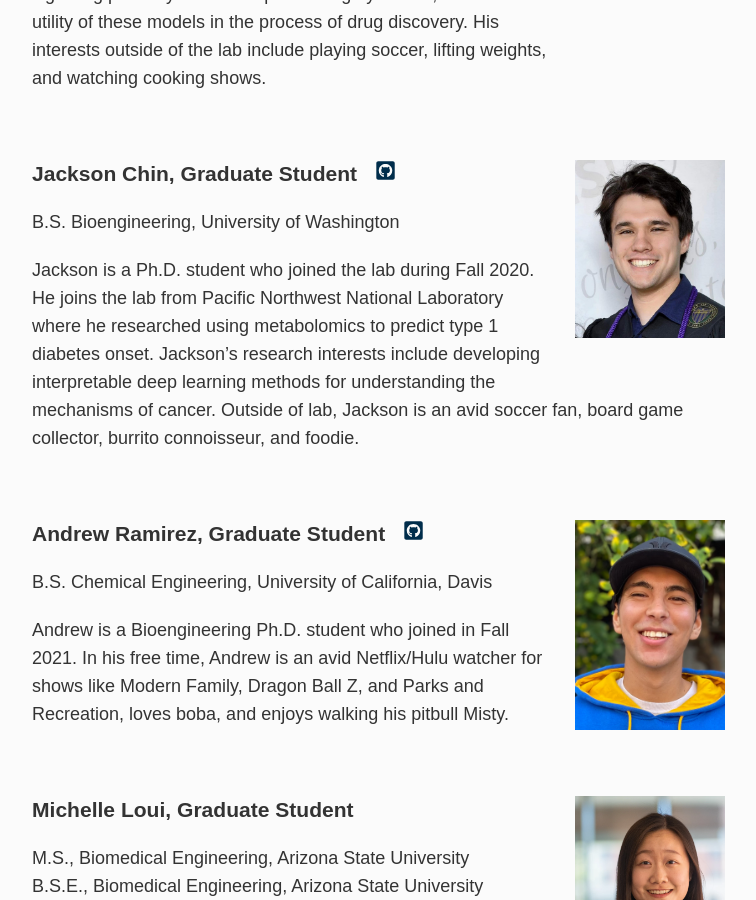
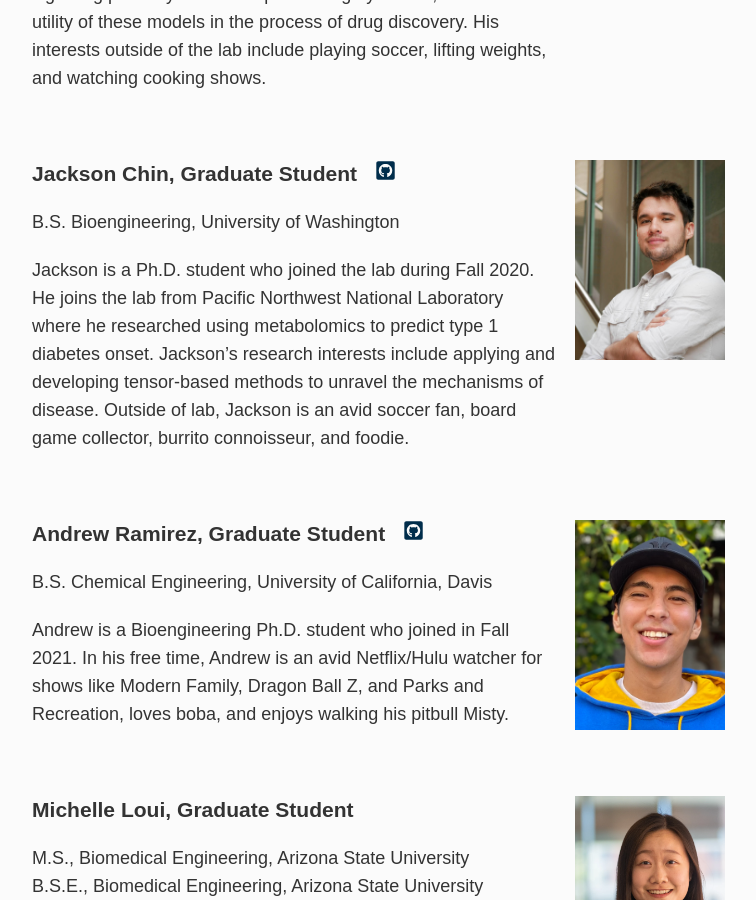
Before and after one commit to meyer-lab/asmlab.org, a Jekyll site: the page built from team/index.md, in a window 1280 px wide and 900 px high, scrolled down 1865 px. Shown: the whole window, without its empty margins (253-1009 px from the left). Built offline with Jekyll 4.4.1, drawn with Linux system fonts in a browser that asks for light colours; some web fonts are replaced.

Commit message:
Updated Jackson's photo, research interests (#124)

```diff
--- a/team/index.md
+++ b/team/index.md
@@ -42,7 +42,7 @@ Brian is a Ph.D. student who joined the lab during Summer 2019. Brian completed
 ### Jackson Chin, Graduate Student&nbsp;&nbsp;&nbsp;<a href="https://github.com/JacksonLChin"><svg class="svg-icon"><use xlink:href="#fa-github"></use></svg></a>
 B.S. Bioengineering, University of Washington
 
-Jackson is a Ph.D. student who joined the lab during Fall 2020. He joins the lab from Pacific Northwest National Laboratory where he researched using metabolomics to predict type 1 diabetes onset. Jackson’s research interests include developing interpretable deep learning methods for understanding the mechanisms of cancer. Outside of lab, Jackson is an avid soccer fan, board game collector, burrito connoisseur, and foodie.
+Jackson is a Ph.D. student who joined the lab during Fall 2020. He joins the lab from Pacific Northwest National Laboratory where he researched using metabolomics to predict type 1 diabetes onset. Jackson’s research interests include applying and developing tensor-based methods to unravel the mechanisms of disease. Outside of lab, Jackson is an avid soccer fan, board game collector, burrito connoisseur, and foodie.
 
 <br />
 
```
Also changed, not shown: public/photos/jacksonc.jpg.
